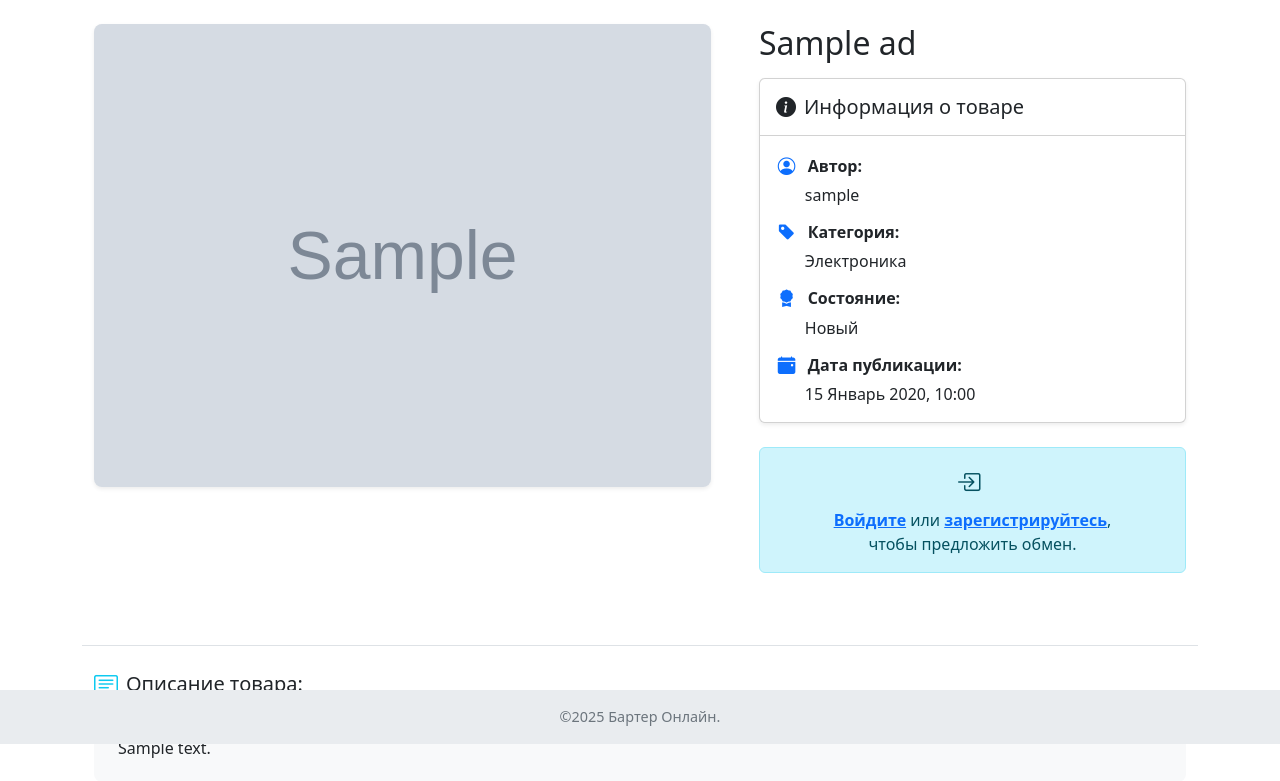
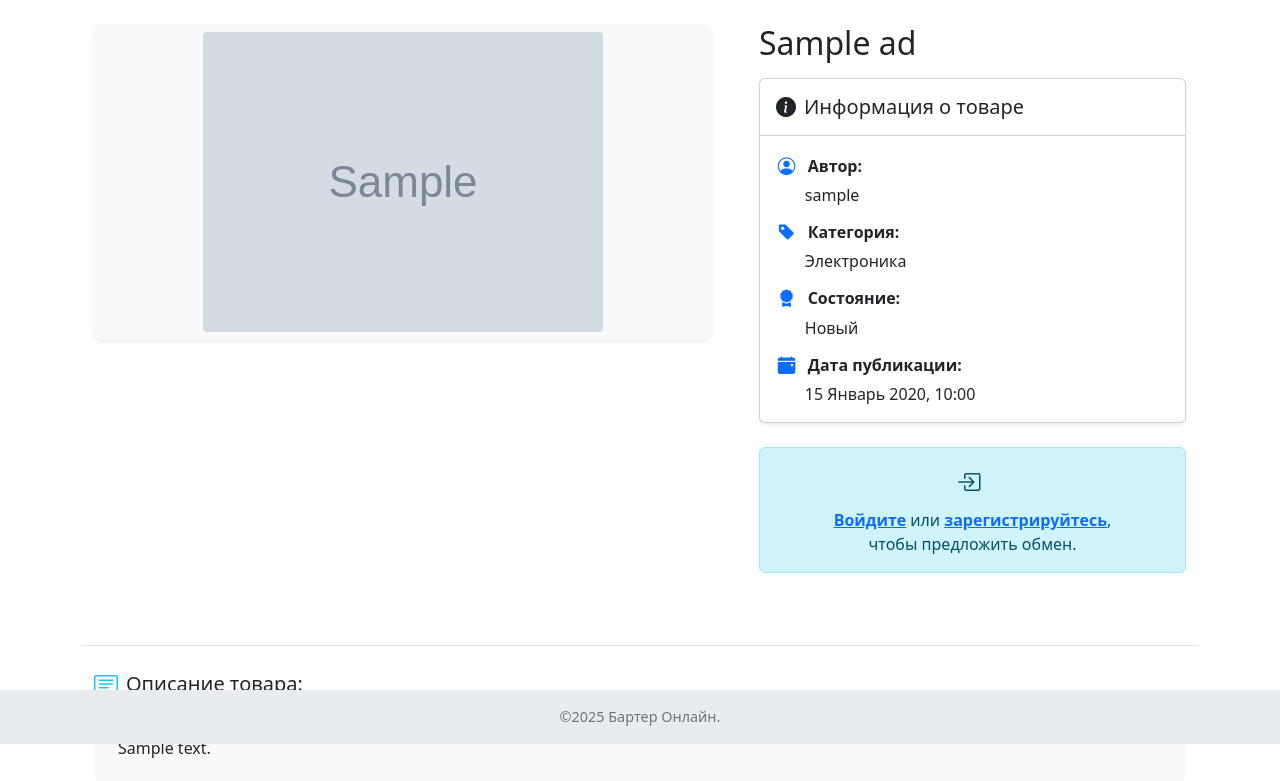
Before and after one commit to nodecspro/barter_platform, a Django app: page /1/ in a window 1280 px wide. Shown: the part 56-837 px from the top of the page. Run offline with Django 5.2, Linux system fonts and the light colour scheme; tables that the repository leaves empty hold one stand-in row (values such as "Sample post"); grey boxes marked "Sample" are stand-in pictures.

Commit message:
Refactor ad image display on detail page
Adjust CSS for ad image container and image on the detail page.
- Remove background color from the main container.
- Add padding to the container.
- Set min/max height for the no-image placeholder.
- Change image object-fit to 'contain' and add max-height.
- Center the image within the container.
- Add a class for containers with images to set min-height.
- Adjust error placeholder positioning and styling.

This improves the display of images and placeholders, ensuring images are fully visible and centered, and placeholders have appropriate sizing.

```diff
--- a/ads/static/ads/css/ad_detail_page.css
+++ b/ads/static/ads/css/ad_detail_page.css
@@ -2,35 +2,44 @@
 .ad-image-container {
     position: relative;
     width: 100%;
-    background-color: var(--bs-tertiary-bg);
+    /* background-color уберем отсюда, он будет на плейсхолдерах или на body */
     border-radius: var(--bs-border-radius-lg);
-    overflow: hidden;
-    /* Важно для object-fit: cover и border-radius */
+    /* overflow: hidden; /* Может мешать, если изображение определяет высоту */
     display: flex;
-    /* Используем flex, чтобы плейсхолдер мог влиять на размеры, если он единственный контент */
     align-items: center;
     justify-content: center;
+    padding: 0.5rem;
+    /* Небольшой отступ вокруг изображения/плейсхолдера */
+    background-color: var(--bs-tertiary-bg);
+    /* Фон самого контейнера, будет виден если изображение меньше padding */
 }
 
 /* Стили для контейнера, когда изображения НЕТ (плейсхолдер по умолчанию) */
 .ad-image-container.no-image-default {
-    /* Позволяем плейсхолдеру определить высоту, но можно задать и здесь */
     min-height: 200px;
-    /* Минимальная высота для плейсхолдера "Изображение отсутствует" */
-    max-height: 300px;
-    /* Ограничение, чтобы не был слишком большим */
-    padding: 1rem;
-    /* Чтобы плейсхолдер не прилипал к краям */
+    max-height: 250px;
 }
+
 
 /* --- Изображение товара --- */
 .ad-detail-image {
     display: block;
-    width: 100%;
-    height: 100%;
-    /* Растягиваем на всю высоту контейнера (важно для object-fit: cover и aspect-ratio) */
-    object-fit: cover;
-    transition: opacity 0.3s ease-in-out, transform 0.3s ease-out;
+    max-width: 100%;
+    max-height: 75vh;
+    /* Ограничиваем максимальную высоту изображения, чтобы не было слишком большим */
+    width: auto;
+    height: auto;
+    object-fit: contain;
+    /* Изображение будет видно целиком */
+    margin: auto;
+    /* Центрирует изображение */
+    transition: opacity 0.3s ease-in-out;
+    border-radius: var(--bs-border-radius-sm);
+    /* Небольшое скругление для самого изображения */
+}
+
+.ad-image-container.has-image {
+    min-height: 250px;
 }
 
 /* --- Плейсхолдер для изображения (если нет или ошибка загрузки) --- */
@@ -41,22 +50,25 @@
     justify-content: center;
     text-align: center;
     color: var(--bs-secondary-color);
-    padding: 1rem;
-    /* Уменьшил общий padding плейсхолдера, т.к. контейнер может его иметь */
+    /* padding: 1rem; Убрал, так как padding теперь на .ad-image-container */
     width: 100%;
-    /* Занимает ширину родителя (.ad-image-container) */
-    height: 100%;
-    /* Занимает высоту родителя, если он имеет размеры (например, через aspect-ratio или min-height) */
+    /* Занимает доступную ширину */
+    min-height: 150px;
+    /* Минимальная высота для содержимого плейсхолдера */
 }
 
 /* Стили для плейсхолдера при ОШИБКЕ загрузки (если он внутри .has-image контейнера) */
 .ad-image-container.has-image .ad-detail-no-image {
     position: absolute;
-    /* Накладывается поверх (скрытого) img */
+    /* Остается абсолютным, чтобы перекрыть "сломанный" img */
     top: 0;
     left: 0;
+    width: 100%;
+    height: 100%;
+    /* Заполнит родителя (.has-image), у которого есть min-height */
     background-color: var(--bs-tertiary-bg);
-    /* Чтобы перекрыть "сломанное" изображение */
+    border-radius: var(--bs-border-radius-lg);
+    /* Повторяем радиус контейнера */
 }
 
 .ad-detail-no-image i {
@@ -72,7 +84,6 @@
 /* Скрываем плейсхолдер ошибки изначально */
 .ad-image-container .initially-hidden {
     display: none !important;
-    /* !important, чтобы переопределить display:flex от .ad-detail-no-image */
 }
 
 
```
Also changed, not shown: ads/static/ads/css/my_ads_list_page.css (line endings or trailing spaces).
